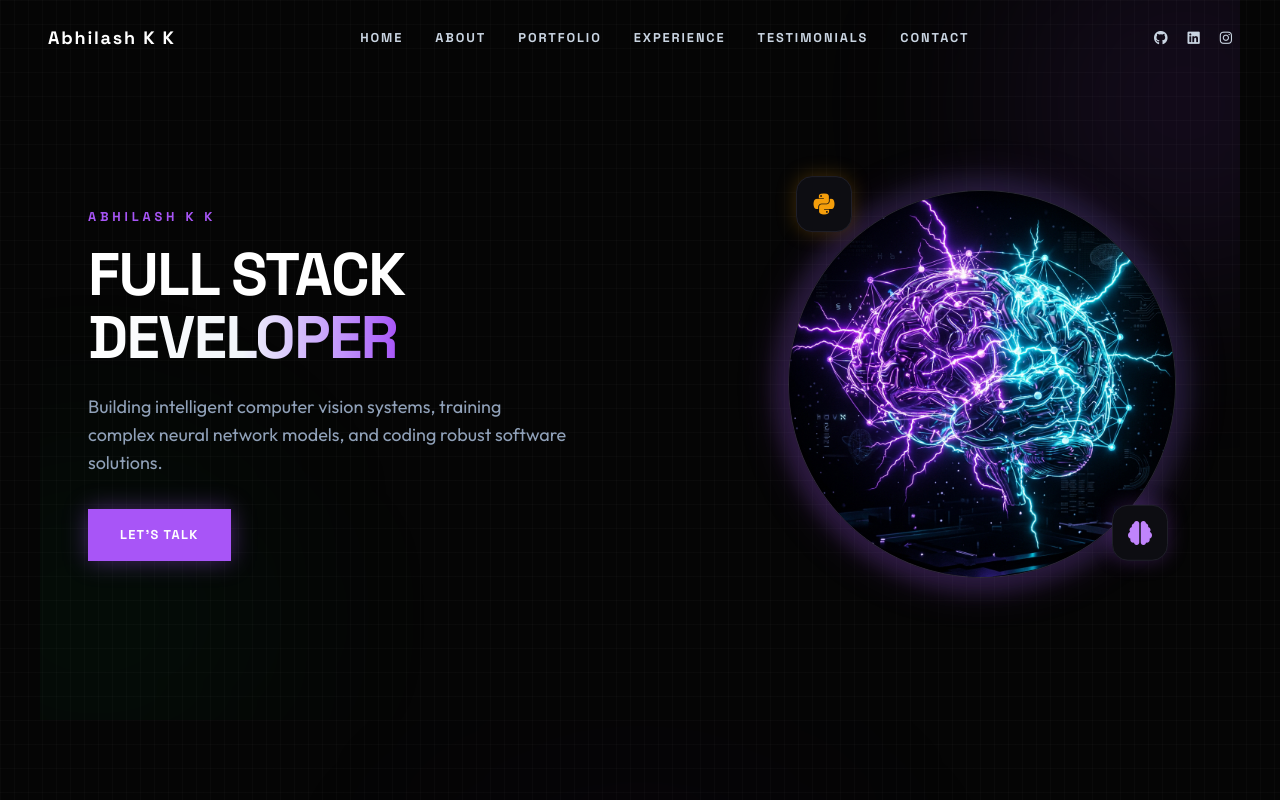
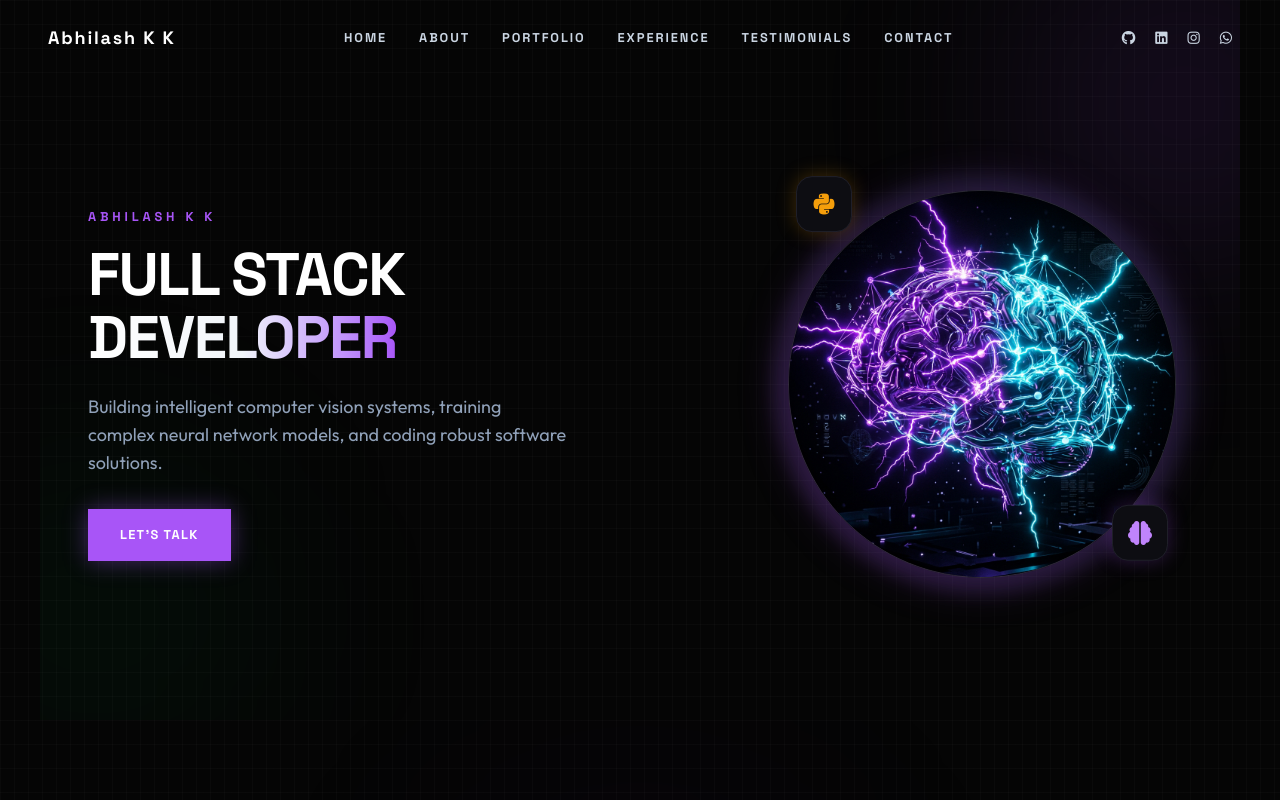
Before and after one commit to Abhilash-KK/Portfolio_abhilash, a React (Vite) app: page / in a window 1280 px wide. Shown: the top 800 px of the page. Built offline with nearby package versions, Linux system fonts and the light colour scheme.

Commit message:
Add WhatsApp button and click-to-chat links

```diff
--- a/src/components/ContactForm.jsx
+++ b/src/components/ContactForm.jsx
@@ -157,6 +157,10 @@ export default function ContactForm() {
             <a href="tel:+918590979422">+91 8590979422</a>
           </span>
           <span className="flex items-center gap-2 hover:text-primary transition-colors duration-200">
+            <i className="fab fa-whatsapp text-primary text-base"></i>
+            <a href="https://wa.me/918590979422" target="_blank" rel="noopener noreferrer">WhatsApp Chat</a>
+          </span>
+          <span className="flex items-center gap-2 hover:text-primary transition-colors duration-200">
             <i className="fas fa-location-dot text-primary text-base"></i>
             <span>Narikkundu(PO), Ambalavayal, Wayanad, Kerala</span>
           </span>
--- a/src/components/Footer.jsx
+++ b/src/components/Footer.jsx
@@ -34,6 +34,15 @@ export default function Footer() {
         >
           <i className="fab fa-instagram"></i>
         </a>
+        <a
+          href="https://wa.me/918590979422"
+          target="_blank"
+          rel="noopener noreferrer"
+          className="text-xl text-slate-500 hover:text-primary hover:-translate-y-1 transition-all duration-300"
+          aria-label="WhatsApp"
+        >
+          <i className="fab fa-whatsapp"></i>
+        </a>
       </div>
     </footer>
   );
--- a/src/components/Navbar.jsx
+++ b/src/components/Navbar.jsx
@@ -90,6 +90,15 @@ export default function Navbar() {
         >
           <i className="fab fa-instagram"></i>
         </a>
+        <a
+          href="https://wa.me/918590979422"
+          target="_blank"
+          rel="noopener noreferrer"
+          className="hover:text-primary transition-colors"
+          aria-label="WhatsApp"
+        >
+          <i className="fab fa-whatsapp"></i>
+        </a>
       </div>
 
       {/* Mobile Hamburger Button */}
@@ -130,6 +139,9 @@ export default function Navbar() {
             <a href="https://www.instagram.com/_.abhi_lash.__?igsh=MTJtd2kyYjVjMzJpNA==" target="_blank" rel="noopener noreferrer" className="hover:text-primary transition-colors">
               <i className="fab fa-instagram"></i>
             </a>
+            <a href="https://wa.me/918590979422" target="_blank" rel="noopener noreferrer" className="hover:text-primary transition-colors">
+              <i className="fab fa-whatsapp"></i>
+            </a>
           </div>
         </div>
       )}
```
